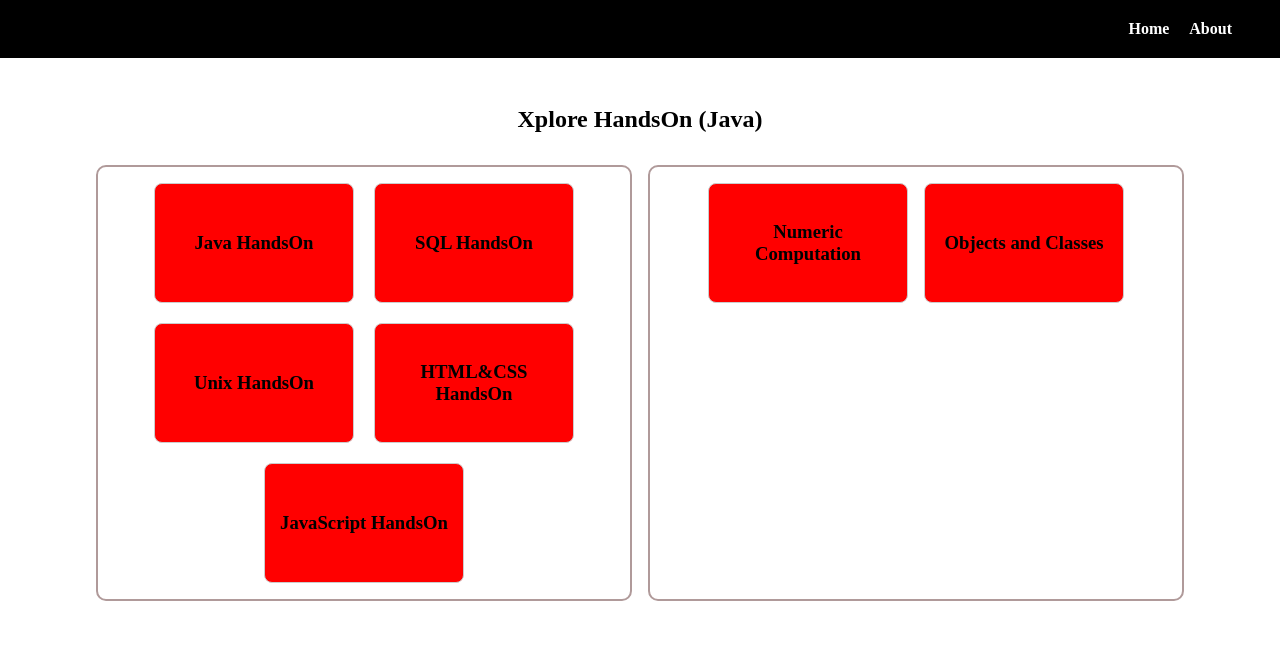
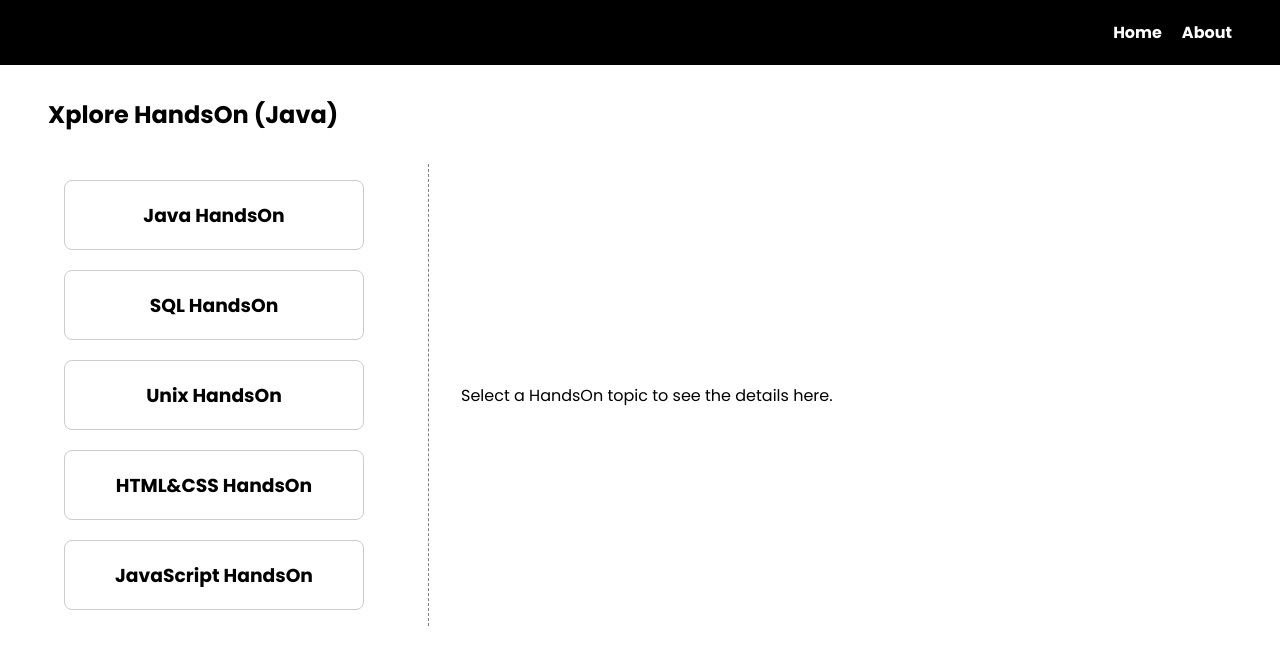
Before and after one commit to RangaJaladurgam/Rise-Together, a React (Vite) app in the folder rise-together/: page /java in a window 1280 px wide. Shown: the top 648 px of the page. Built offline with nearby package versions, Linux system fonts and the light colour scheme.

Commit message:
Working on Java Handson

```diff
--- a/rise-together/src/App.css
+++ b/rise-together/src/App.css
@@ -1,4 +1,3 @@
 .container{
   margin-inline:3rem ;
-
 }
--- a/rise-together/src/App.jsx
+++ b/rise-together/src/App.jsx
@@ -6,6 +6,7 @@ import About from './components/About/About';
 
 import './App.css';
 import XploreHandsOn from './components/content/XploreHandsOn';
+import JavaHandsOn from './components/content/JavaHandsOn';
 
 function App() {
   return (
@@ -18,6 +19,11 @@ function App() {
         <Route path="/" element={<Home />} />
         <Route path="/about" element={<About />} />
         <Route path="/java" element={<XploreHandsOn />} />
+        <Route path="/java-handson" element={<XploreHandsOn />} />
+        <Route path="/sql-handson" element={<XploreHandsOn />} />
+        <Route path="/unix-handson" element={<XploreHandsOn />} />
+        <Route path="/ui-handson" element={<XploreHandsOn />} />
+        <Route path="/js-handson" element={<XploreHandsOn />} />
       </Routes>
       </div>
     </Router>
--- a/rise-together/src/components/Home/Home.css
+++ b/rise-together/src/components/Home/Home.css
@@ -9,6 +9,7 @@
 
   .card-container {
     display: flex;
+    width: 100%;
     gap: 20px;
     justify-content: center;
     flex-wrap: wrap;
--- /dev/null
+++ b/rise-together/src/components/content/JavaHandsOn.jsx
@@ -0,0 +1,50 @@
+import React from 'react';
+import { Link } from 'react-router-dom';
+import Card from '../Card/Card';
+import './Util.css';
+
+function JavaHandsOn() {
+  return (
+    <>
+    <div className="content-line">
+            <Link to="/problem1-1" className="nav-link">
+              <Card title="Numeric Computation " />
+            </Link>
+            <Link to="/problem1-2" className="nav-link">
+              <Card title="Objects and Classes" />
+            </Link>
+          </div>
+          <div className="content-line">
+            <Link to="/problem2-1" className="nav-link ">
+              <Card title="Conditional Operands" />
+            </Link>
+            <Link to="/problem2-2" className="nav-link">
+              <Card title="Java Iterations - I" />
+            </Link>
+          </div>
+          <div className="content-line">
+            <Link to="/problem3-1" className="nav-link ">
+              <Card title="Java Iterations - II" />
+            </Link>
+            <Link to="/problem3-2" className="nav-link">
+              <Card title="Java Arrays - I - I" />
+            </Link>
+          </div>
+          <div className="content-line">
+            <Link to="/problem4-1" className="nav-link ">
+              <Card title="Java Arrays - I - II" />
+            </Link>
+            <Link to="/problem2" className="nav-link">
+              <Card title="Java Arrays - II - I" />
+            </Link>
+          </div>
+          <div className="content-line">
+            <Link to="/problem1" className="nav-link ">
+              <Card title="Java Arrays - II - II" />
+            </Link>
+          </div>
+    </>
+  )
+}
+
+export default JavaHandsOn
--- /dev/null
+++ b/rise-together/src/components/content/JsHandsOn.jsx
@@ -0,0 +1,29 @@
+import React from "react";
+import { Link } from "react-router-dom";
+import Card from "../Card/Card";
+import "./Util.css";
+
+function JsHandsOn() {
+  return (
+    <>
+      <div className="content-line">
+        <Link to="/js/problem-1" className="nav-link">
+          <Card title="JavaScript HandsOn 1" />
+        </Link>
+        <Link to="/js/problem-2" className="nav-link">
+          <Card title="JavaScript HandsOn 2" />
+        </Link>
+      </div>
+      <div className="content-line">
+        <Link to="/js/problem-3" className="nav-link ">
+          <Card title="JavaScript HandsOn 3" />
+        </Link>
+        <Link to="/js/problem-4" className="nav-link">
+          <Card title="JavaScript HandsOn 4" />
+        </Link>
+      </div>
+    </>
+  );
+}
+
+export default JsHandsOn;
--- /dev/null
+++ b/rise-together/src/components/content/SideBar.jsx
@@ -0,0 +1,28 @@
+import React from 'react';
+import {Link } from 'react-router-dom';
+import Card from '../Card/Card';
+import './Util.css';
+
+function SideBar() {
+  return (
+    <>
+        <Link to="/java-handson" className="nav-link">
+            <Card title="Java HandsOn" />
+          </Link>
+          <Link to="/sql-handson" className="nav-link">
+            <Card title="SQL HandsOn" />
+          </Link>
+          <Link to="/unix-handson" className="nav-link">
+            <Card title="Unix HandsOn" />
+          </Link>
+          <Link to="/ui-handson" className="nav-link">
+            <Card title="HTML&CSS HandsOn" />
+          </Link>
+          <Link to="/js-handson" className="nav-link">
+            <Card title="JavaScript HandsOn" />
+          </Link>
+    </>
+  )
+}
+
+export default SideBar
--- /dev/null
+++ b/rise-together/src/components/content/SqlHandsOn.jsx
@@ -0,0 +1,49 @@
+import React from "react";
+import { Link } from "react-router-dom";
+import Card from "../Card/Card";
+import "./Util.css";
+
+function SqlHandsOn() {
+  return (
+    <>
+
+
+      <div className="content-line">
+        <h4>Handson-1</h4>
+        <code>
+          select Departments.deptName,COUNT(Employees.eDeptId) From departments
+          LEFT Join Employees on Departments.deptId=Employees.eDeptId Group By
+          Departments.deptId,Departments.deptName Order by
+          count(Employees.eDeptId) Desc, departments.deptName;
+        </code>
+      </div>
+      <div className="content-line">
+        <h4>Handson-2</h4>
+        <code>
+
+select Dept_Id,Dept_Name from Department where Dept_Location='Ground Floor';
+        </code>
+      </div>
+      <div className="content-line">
+        <h4>Handson-3</h4>
+        <code>
+        select distinct Dept_name from Departments,Employees where Dept_ID=Emp_Dept_Id and Dept_name not in (select distinct Dept_name from Departments,Employees where Dept_id=Emp_Dept_Id and Emp_Skill like'Programmer');
+        </code>
+      </div>
+      <div className="content-line">
+        <h4>Handson-4</h4>
+        <code>
+        select distinct Dept_name,Emp_skill from Departments,Employees where Dept_ID=Emp_Dept_Id order by Dept_Name desc,Emp_Skill;
+        </code>
+      </div>
+      <div className="content-line">
+        <h4>Handson-5</h4>
+        <code>
+        select distinct Item_Name from Items where Item_id not in(select distinct Item_Id from orders);
+        </code>
+      </div>
+    </>
+  );
+}
+
+export default SqlHandsOn;
--- /dev/null
+++ b/rise-together/src/components/content/UiHandOn.jsx
@@ -0,0 +1,37 @@
+import React from "react";
+import { Link } from "react-router-dom";
+import Card from "../Card/Card";
+import "./Util.css";
+
+function UiHandsOn() {
+  return (
+    <>
+      <div className="content-line">
+        <Link to="/ui/problem-1" className="nav-link">
+          <Card title="Ui HandsOn 1" />
+        </Link>
+        <Link to="/ui/problem-2" className="nav-link">
+          <Card title="Ui HandsOn 2" />
+        </Link>
+      </div>
+      <div className="content-line">
+        <Link to="/ui/problem-3" className="nav-link ">
+          <Card title="Ui HandsOn 3" />
+        </Link>
+        <Link to="/ui/problem-4" className="nav-link">
+          <Card title="Ui HandsOn 4" />
+        </Link>
+      </div>
+      <div className="content-line">
+        <Link to="/ui/problem-5" className="nav-link ">
+          <Card title="Ui HandsOn 5" />
+        </Link>
+        <Link to="/ui/problem-6" className="nav-link ">
+          <Card title="Ui HandsOn 6" />
+        </Link>
+      </div>
+    </>
+  );
+}
+
+export default UiHandsOn;
--- /dev/null
+++ b/rise-together/src/components/content/UnixHandsOn.jsx
@@ -0,0 +1,34 @@
+import React from "react";
+import { Link } from "react-router-dom";
+import Card from "../Card/Card";
+import "./Util.css";
+
+function UnixHandsOn() {
+  return (
+    <>
+      <div className="content-line">
+        <Link to="/unix/problem-1" className="nav-link">
+          <Card title="Unix HandsOn 1" />
+        </Link>
+        <Link to="/unix/problem-2" className="nav-link">
+          <Card title="Unix HandsOn 2" />
+        </Link>
+      </div>
+      <div className="content-line">
+        <Link to="/unix/problem-3" className="nav-link ">
+          <Card title="Unix HandsOn 3" />
+        </Link>
+        <Link to="/unix/problem-4" className="nav-link">
+          <Card title="Unix HandsOn 4" />
+        </Link>
+      </div>
+      <div className="content-line">
+        <Link to="/unix/problem-5" className="nav-link ">
+          <Card title="Unix HandsOn 5" />
+        </Link>
+      </div>
+    </>
+  );
+}
+
+export default UnixHandsOn;
--- a/rise-together/src/components/content/Util.css
+++ b/rise-together/src/components/content/Util.css
@@ -1,33 +1,66 @@
 .content{
     height: 91vh;
     display: flex;
-    padding: 3rem;
+    padding:2rem 0;
     flex-direction: column;
-    align-items: center;
     gap: 2rem;
     /* background-color: red ; */
 }
 
 .content-container{
     display: flex;
+    width: 100%;
     /* background-color: green; */
     gap: 1rem;
 }
 
 .content-half{
     width: 100%;
-    flex-direction: row;
+    flex-direction: column;
     /* background-color: blue; */
-    border: 2px solid rgb(176, 154, 154);
-    border-radius: 10px;
     padding: 1rem;
 }
 
-.row{
+.content-line{
     display: flex;
+    justify-content: center;
+    align-items: center;
     gap: 1rem;
+    /* background-color: rgb(0, 195, 255); */
 }
 
 .card{
-    background-color: red;
+    /* background-color: red; */
+    height: 70px;
+    width: 300px;
 }
+
+.card-container .nav-link{
+    /* background-color: green; */
+    height: 70px;
+}
+
+.half1{
+    flex-basis: 25%;
+    /* background-color: red; */
+    align-items: center;
+    justify-content: start;
+    padding-right: 4rem;
+    border-right: 1px dashed grey ;
+}
+
+.half2{
+    flex-basis: 75%;
+}
+.content-line h4{
+    text-align: center;
+    width: 20%;
+    /* background-color: red; */
+}
+.content-line code{
+    background-color: rgb(222, 213, 213);
+    width: 80%;
+    padding: 1rem;
+    border: none;
+    border-radius: 4px;
+}
--- a/rise-together/src/components/content/XploreHandsOn.jsx
+++ b/rise-together/src/components/content/XploreHandsOn.jsx
@@ -1,39 +1,47 @@
 import React from "react";
-import { Link } from "react-router-dom";
+import { Link, useLocation } from "react-router-dom";
 import Card from "../Card/Card";
 import "./Util.css";
+import JavaHandsOn from "./JavaHandsOn";
+import SideBar from "./SideBar";
+import SqlHandsOn from "./SqlHandsOn";
+import UnixHandsOn from "./UnixHandsOn";
+import UiHandsOn from "./UiHandOn";
+import JsHandsOn from "./JsHandsOn";
 
 function XploreHandsOn() {
+  const location = useLocation();
+
+  // Define content for each route
+  const renderContent = () => {
+    switch (location.pathname) {
+      case "/java-handson":
+        return <JavaHandsOn/>;
+      case "/sql-handson":
+        return <SqlHandsOn/>;
+      case "/unix-handson":
+        return <UnixHandsOn/>;
+      case "/ui-handson":
+        return <UiHandsOn/>;
+       case "/js-handson":
+        return <JsHandsOn/>;
+      default:
+        return <p>Select a HandsOn topic to see the details here.</p>;
+    }
+  };
+
   return (
-    <div className="content ">
+    <div className="content">
       <h2>Xplore HandsOn (Java)</h2>
       <div className="content-container">
-        <div className="card-container content-half">
-          <Link to="/java-handson" className="nav-link">
-            <Card title="Java HandsOn" />
-          </Link>
-          <Link to="/sql-handson" className="nav-link">
-            <Card title="SQL HandsOn" />
-          </Link>
-          <Link to="/unix-handson" className="nav-link">
-            <Card title="Unix HandsOn" />
-          </Link>
-          <Link to="/ui-handson" className="nav-link">
-            <Card title="HTML&CSS HandsOn" />
-          </Link>
-          <Link to="/js-handson" className="nav-link">
-            <Card title="JavaScript HandsOn" />
-          </Link>
+        {/* Left Half */}
+        <div className="card-container content-half half1">
+          <SideBar/>
         </div>
-        <div className="card-container content-half">
-          <div className="row">
-            <Link to="/problem1" className="nav-link ">
-              <Card title="Numeric Computation" />
-            </Link>
-            <Link to="/problem2" className="nav-link">
-              <Card title="Objects and Classes" />
-            </Link>
-          </div>
+
+        {/* Right Half */}
+        <div className="card-container content-half half2">
+          {renderContent()}
         </div>
       </div>
     </div>
--- a/rise-together/src/index.css
+++ b/rise-together/src/index.css
@@ -1,9 +1,9 @@
-@import url('https://fonts.googleapis.com/css2?family=Roboto:ital,wght@0,100;0,300;0,400;0,500;0,700;0,900;1,100;1,300;1,400;1,500;1,700;1,900&display=swap');
-
+@import url('https://fonts.googleapis.com/css2?family=Poppins:ital,wght@0,100;0,200;0,300;0,400;0,500;0,600;0,700;0,800;0,900;1,100;1,200;1,300;1,400;1,500;1,600;1,700;1,800;1,900&family=Roboto:ital,wght@0,100;0,300;0,400;0,500;0,700;0,900;1,100;1,300;1,400;1,500;1,700;1,900&display=swap');
 *{
   box-sizing: border-box;
   margin: 0;
   padding: 0;
+  font-family: "Poppins", serif;
 }
 
 body{
```
